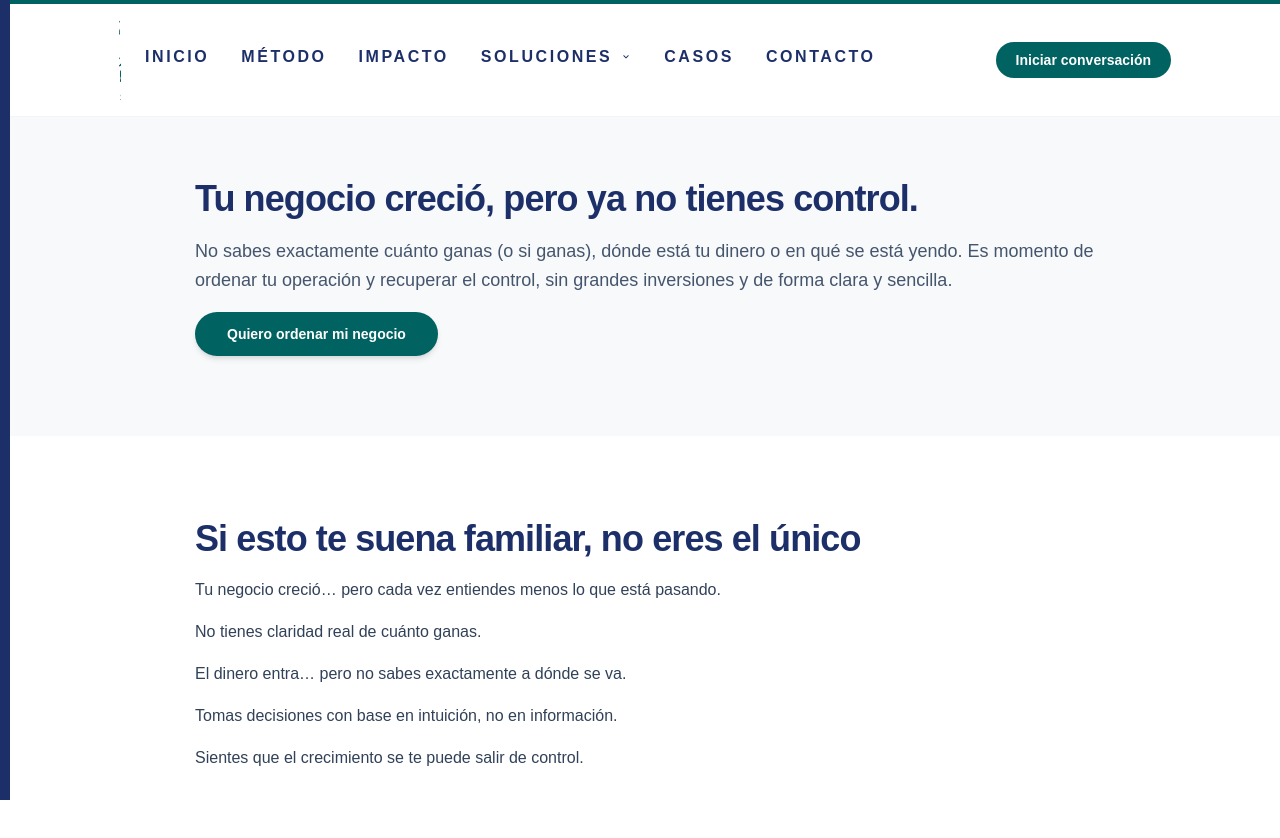
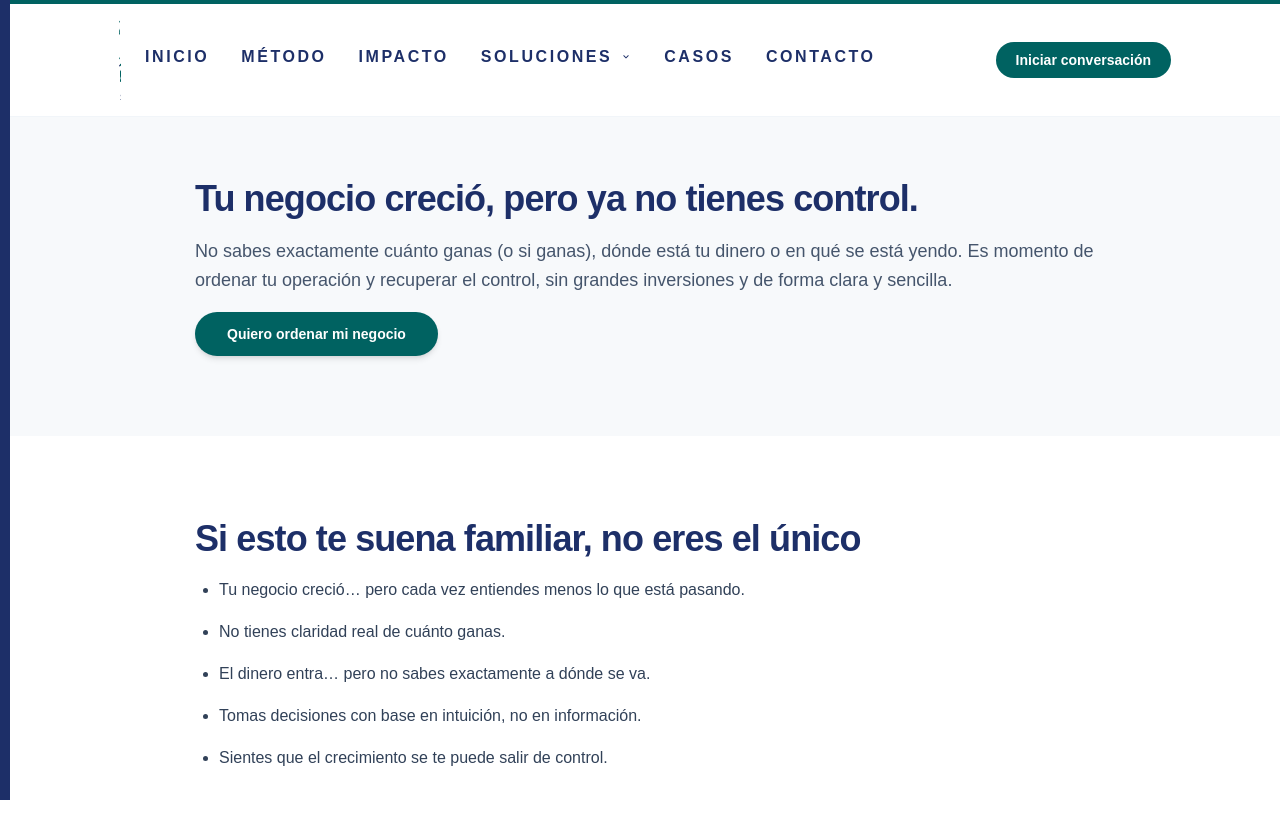
Before and after one commit to EmphaticoOnline/emphasys-web, a Next.js app: page /software-para-controlar-negocio in a window 1280 px wide. Shown: the top 838 px of the page. Built offline with nearby package versions, Linux system fonts and the light colour scheme.

Commit message:
deploy auto

```diff
--- a/app/software-para-controlar-negocio/page.tsx
+++ b/app/software-para-controlar-negocio/page.tsx
@@ -70,7 +70,7 @@ export default function SoftwareParaControlarNegocioPage() {
           >
             Si esto te suena familiar, no eres el único
           </h2>
-          <ul className="mt-2 space-y-4 text-base leading-relaxed text-slate-700">
+          <ul className="mt-2 list-disc space-y-4 pl-6 text-base leading-relaxed text-slate-700">
             <li>
               Tu negocio creció… pero cada vez entiendes menos lo que está
               pasando.
```
